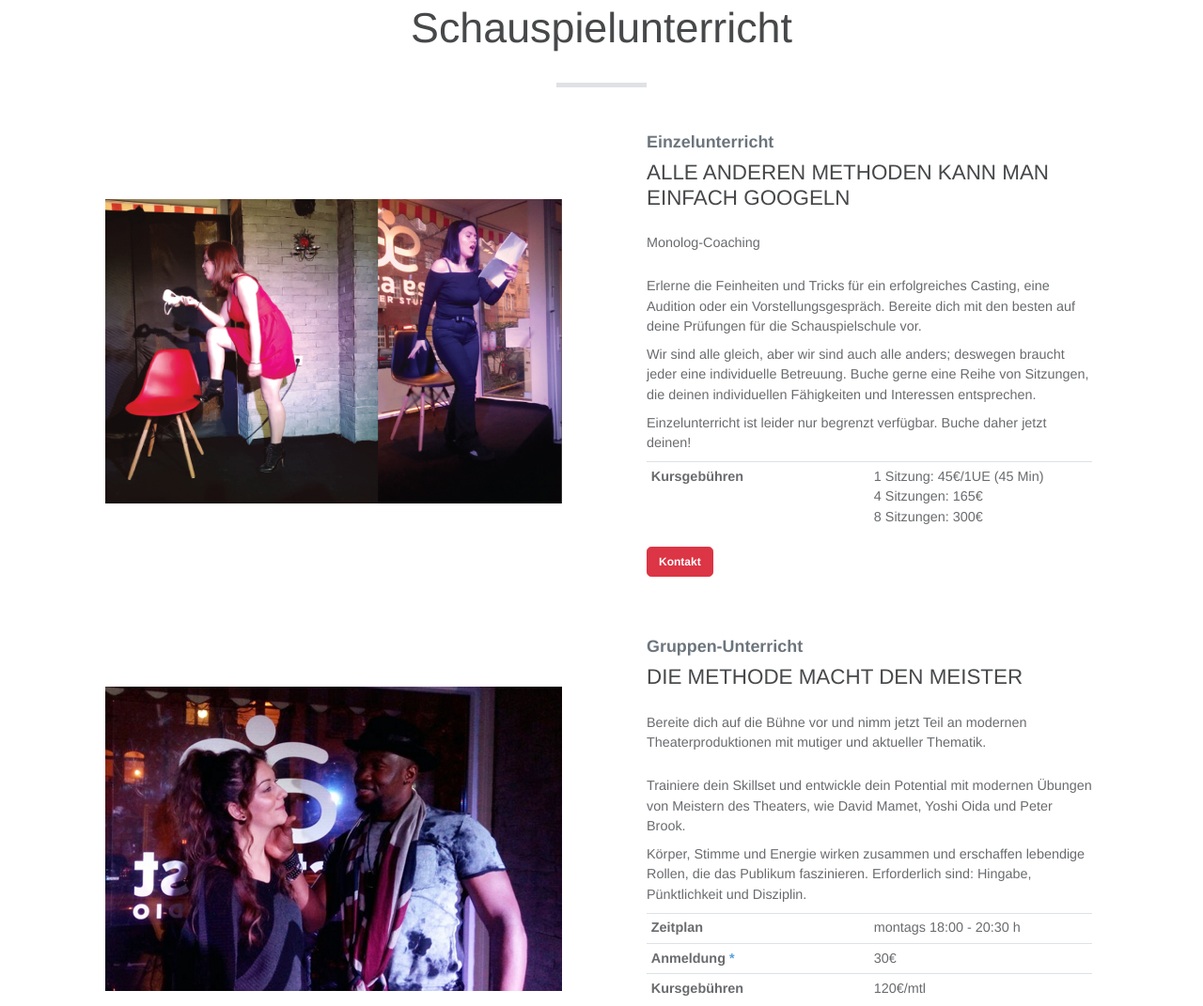
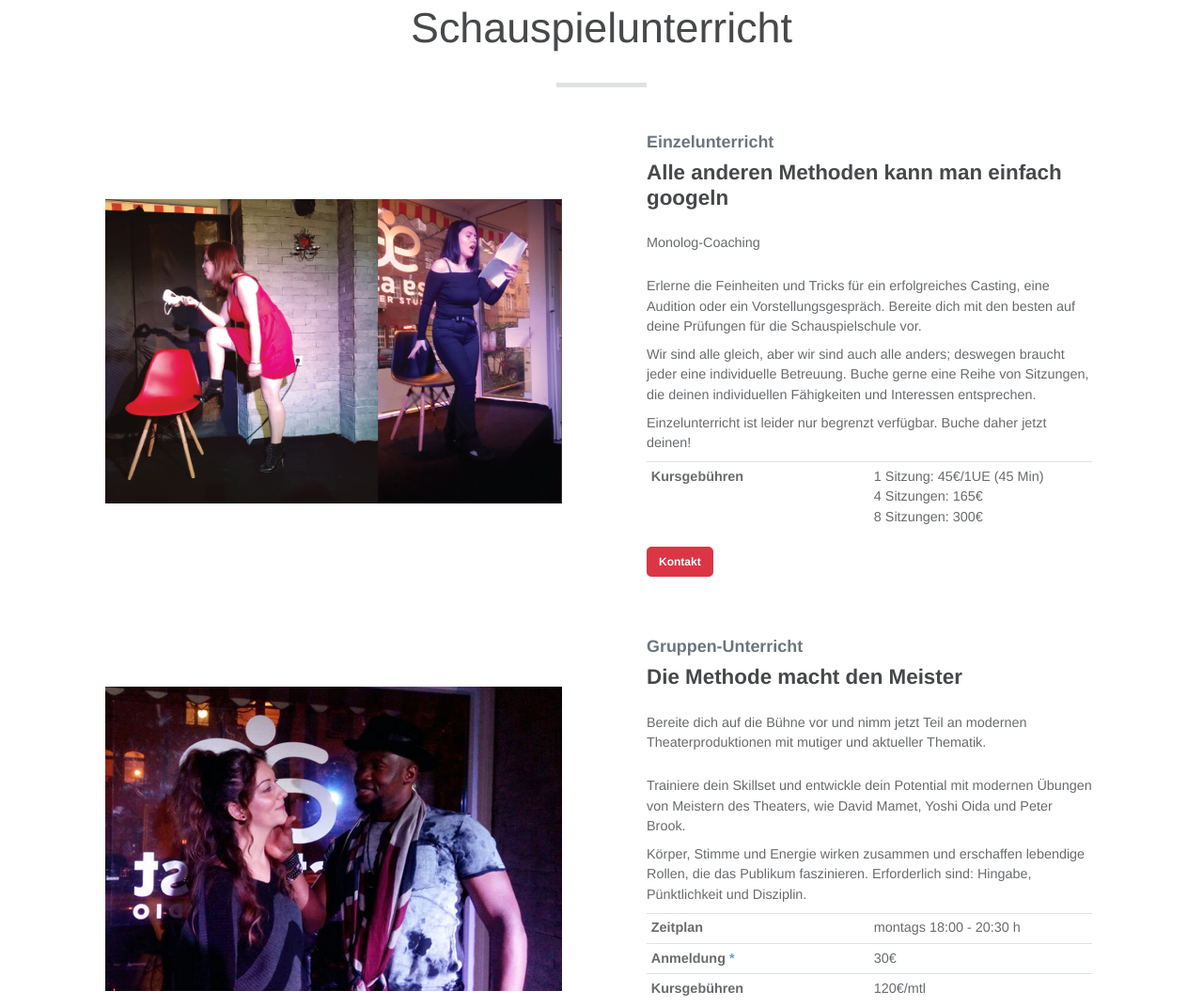
Before and after one commit to skarabasakis/actaest.de, a website: page index.html in a window 1280 px wide. Shown: the part 862-1933 px from the top of the page at 94% size. Drawn offline with Linux system fonts and the light colour scheme; some packages are replaced by stand-ins of ours; some icons are missing.

Commit message:
Remove uppercase styling from section headers

```diff
--- a/index.html
+++ b/index.html
@@ -385,7 +385,7 @@
       <div class="col-md-6 pl-5 pr-5 text-left">
         <h3>
           <small class="text-muted">Ελληνικόν Θεατρικόν Εργαστήριον</small>
-          Το θεατρο ειναι Ελλαδα
+          Το θέατρο είναι Ελλάδα
         </h3>
         <p class="mt-4 mb-2">Το τμήμα που όλοι περιμένατε είναι πλέον πραγματικότητα. Για αυτούς που
           θυμούνται ότι μέσα σε όλα και το θέατρο ΕΙΝΑΙ ΕΛΛΑΔΑ.</p>
--- a/scss/style.scss
+++ b/scss/style.scss
@@ -57,8 +57,7 @@ h2 {
 h3 {
   font-family: $headline-font;
   font-size: 1.4rem;
-  font-weight: 500;
-  text-transform: uppercase;
+  font-weight: 700;
 
   small {
     display: block;
```
Also changed, not shown: css/style.css.
